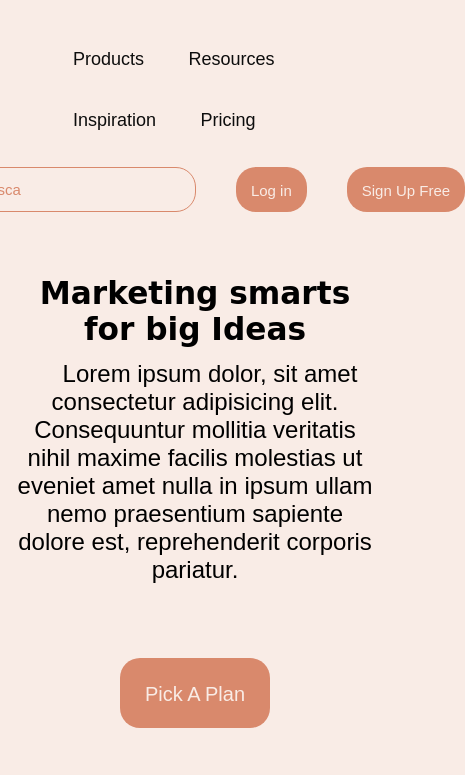
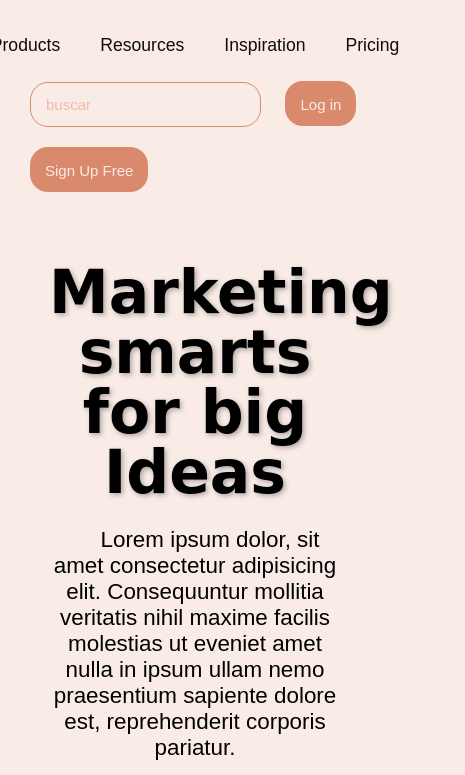
Before and after one commit to antonimatheus/Minha-Landing, a plain HTML site: page index.html in a window 390 px wide. Shown: the top 775 px of the page, 465 px wide, since content can reach past the window. Drawn offline with Linux system fonts and the light colour scheme; a web font is replaced by a local one.

Commit message:
version v2

```diff
--- /dev/null
+++ b/assets/css/menorstyle.css
@@ -0,0 +1,59 @@
+@charset "UTF-8";
+
+@media screen and (max-width:1100px){
+
+    body {
+        margin: 0 auto;
+    }
+
+    main {
+        display: flex;
+        flex-direction: column;
+        justify-content: center;
+        align-items: center;
+    }
+
+    nav {
+        display: flex;
+        flex-direction: column;
+    }
+
+
+    #left {
+        width: 80vw;
+    }
+
+
+    ul {
+        padding: 15px;
+    }
+
+    input {
+        margin: 0 auto;
+        margin: 10px;
+    }
+
+    .title {
+        font-size: 60px;
+        text-align: center;
+    }
+
+    p {
+        text-align: center;
+        margin-top: 25px;
+    }
+
+
+
+    #pick-a-plan {
+        display: block;
+        margin: 0 auto;
+        margin-top: 50px;
+    }
+
+
+
+    #img-flower1 {
+        display: none;
+        width: 50vw;
+    }
--- /dev/null
+++ b/assets/css/style.css
@@ -0,0 +1,139 @@
+@charset "UTF-8";
+
+@import url('https://fonts.googleapis.com/css2?family=Alkatra:wght@500;600;700&display=swap');
+
+:root {
+    --cor0: #F9ECE6;
+    --cor1: #BFBCAE;
+    --cor2: #D9896C;
+    --cor3: #F2BBA7;
+    --cor4: #0D0D0D;
+    --font1: Arial, Helvetica, sans-serif;
+    --font2: 'Alkatra', cursive;
+}
+
+* {
+    padding: 0;
+    margin: 0;
+    box-sizing: border-box;
+    font-family: var(--font1);
+}
+
+body {
+    width: 100vw;
+    height: 100vh;
+    background-color: var(--cor0) ;
+}
+
+main {
+    display: flex;
+    flex-direction: row;
+    padding: 30px;
+}
+
+nav {
+    display: flex;
+    flex-direction: row;
+    justify-content: space-around;
+    padding: 20px;
+    align-items: center;
+}
+
+#left {
+    width: 50vw;
+    padding: 10px;
+}
+
+#right {
+    width: 50vw;
+    padding: 10px;
+
+}
+
+.title {
+    display: flex;
+    flex-direction: column;
+    font-family: var(--font2);
+    line-height: 60px;
+    font-size: 70px;
+    text-shadow: 2px 2px 5px rgba(0, 0, 0, .3)
+}
+
+p {
+    text-align: justify;
+    text-indent: 30px;
+    margin: 20px 0px;
+    font-size: 1.4em;
+
+}
+
+ul {
+    display: flex;
+    flex-direction: row;
+    list-style-type: none;
+    font-size: 1.1em;
+}
+
+li {
+    margin: 0px 20px;
+    transition: .5s;
+}
+
+
+li:hover {
+    color: var(--cor2);
+    transform: scale(1.05);
+}
+
+a {
+    color: var(--cor4);
+    text-decoration: none;
+}
+
+#search {
+    background: none;
+    color: var(--cor2);
+    border: 1px solid var(--cor2);
+}
+
+input::placeholder {
+    color: var(--cor3);
+}
+
+input {
+    background-color: var(--cor2);
+    color: var(--cor0);
+    height: 45px;
+    margin: 0px 10px;
+    font-size: 15px;
+    padding: 15px;
+    outline: none;
+    border: none;
+    border-radius: 18px;
+    transition: .5s;
+}
+
+input:hover {
+    background-color: #dca18c;
+}
+
+#pick-a-plan {
+    width: 150px;
+    height: 60px;
+    margin-top: 25px;
+    text-align: center;
+    font-size: 1.1em;
+}
+
+#img-flower1 {
+    display: flex;
+    margin: 0 auto;
+    width: 35vw;
+    mix-blend-mode: multiply;
+}
+
+footer {
+    display: none;
+    flex-direction: column;
+    background-color: var(--cor3);
+}
--- a/estilo/menorstyle.css
+++ /dev/null
@@ -1,69 +0,0 @@
-@charset "UTF-8";
-
-@media screen and (max-width:1100px){
-
-    body {
-        margin: 0 auto;
-        padding: 13px;
-    }
-
-    nav {
-        display: flex;
-        flex-direction: column;
-    }
-
-    form {
-        width: 50%;
-        margin: auto;
-        display: flex;
-        align-items: center;
-        justify-content: center;
-
-    }
-
-    a {
-        margin: 0 auto;
-        text-align: center;
-    }
-
-    input {
-       margin-left: 40px;
-    }
-
-    main {
-        display: flex;
-        flex-direction: column;
-    }
-
-    .title {
-        font-size: 8vw;
-        text-align: center;
-    }
-
-    p {
-        text-align: center;
-    }
-
-    #pick {
-        display: block;
-        margin: 0 auto;
-        margin-top: 50px;
-    }
-
-    img {
-        margin-top: 50px;
-        width: 100%;
-    }
-
-    #baixo {
-        display: flex;
-        flex-direction: column-reverse;
-
-    }
-
-    #img2 {
-        width: 100%;
-    }
-
-
-}
--- a/estilo/style.css
+++ /dev/null
@@ -1,121 +0,0 @@
-@charset "UTF-8";
-
-@import url('https://fonts.googleapis.com/css2?family=Alkatra:wght@500;600;700&display=swap');
-
-:root {
-    --cor0: #F9ECE6;
-    --cor1: #BFBCAE;
-    --cor2: #D9896C;
-    --cor3: #F2BBA7;
-    --cor4: #0D0D0D;
-    --font1: Arial, Helvetica, sans-serif;
-    --font2: 'Alkatra', cursive;
-}
-
-body {
-    margin: 0 auto;
-    padding: 5px;
-    font-family: Arial, Helvetica, sans-serif;
-    max-width: 1500px;
-    background-color: var(--cor0);
-}
-
-nav {
-    display: flex;
-    flex-direction: row;
-    justify-content: space-between;
-    align-items: center;
-}
-
-.title {
-    flex-direction: column;
-    line-height: 10px;
-    font-family: var(--font2);
-    font-size: 70px;
-}
-
-li {
-    display: inline-block;
-    padding: 20px;
-    align-items: center;
-    font-size: 18px;
-}
-
-li:hover {
-    transition: 0.3s;
-    color: var(--cor2);
-}
-
-a {
-    color: var(--cor4);
-}
-
-p {
-    text-indent: 30px;
-    font-size: 1.5em;
-    text-align: justify;
-}
-
-main {
-    display: flex;
-    flex-direction: row;
-    margin-top: 50px;
-}
-
-
-input {
-    background-color: var(--cor2);
-    color: var(--cor0);
-    height: 45px;
-    padding: 15px;
-    border-radius: 20px;
-    border: none;
-    font-size: 15px;
-    border: none;
-
-}
-
-input:hover {
-    transition: 0.3s;
-    background-color: #dca18c;
-}
-
-#semback {
-    background: none;
-    border: 1px solid var(--cor2);
-    color: var(--cor2);
-}
-
-img {
-    width: 80%;
-}
-
-#pick {
-    padding: 25px;
-    font-size: 20px;
-    height: 70px;
-    margin-top: 40px;
-}
-
-#baixo {
-    display: flex;
-    flex-direction: row;
-    line-height: 2em;
-}
-
-#baixo > article > p {
-    margin-top: 80px;
-}
-
-#img2 {
-    width: 50%;
-}
-
-footer > p {
-    padding: 1px;
-    background-color: #dca18c62;
-    color: var(--cor4);
-    text-align: center;
-    border-radius: 10px;
-
-}
--- a/index.html
+++ b/index.html
@@ -5,9 +5,12 @@
     <meta http-equiv="X-UA-Compatible" content="IE=edge">
     <meta name="viewport" content="width=device-width, initial-scale=1.0">
     <title>Minha Landing</title>
-    <link rel="shortcut icon" href="complementos/midia/6682668.jpg" type="image/x-icon">
-<link rel="stylesheet" href="estilo/style.css">
-<link rel="stylesheet" href="estilo/menorstyle.css">
+    <link rel="shortcut icon" href="assets/midia/6682668.jpg" type="image/x-icon">
+<link rel="stylesheet" href="assets/css/style.css">
+<link rel="stylesheet" href="assets/css/menorstyle.css">
+
+<link rel="stylesheet" href="https://cdnjs.cloudflare.com/ajax/libs/font-awesome/6.4.0/css/all.min.css" integrity="sha512-iecdLmaskl7CVkqkXNQ/ZH/XLlvWZOJyj7Yy7tcenmpD1ypASozpmT/E0iPtmFIB46ZmdtAc9eNBvH0H/ZpiBw==" crossorigin="anonymous" referrerpolicy="no-referrer" />
+
 </head>
 <body>
     <header>
@@ -20,7 +23,7 @@
             </ul>
 
             <form>
-                <input type="search" value="busca" id="semback">
+                <input type="search" value="" id="search" placeholder="buscar">
                 <input type="button" value="Log in">
                 <input type="button" value="Sign Up Free">
             </form>
@@ -28,36 +31,32 @@
     </header>
 
     <main>
-        <article>
+        <article id="left">
             <h1 class="title">Marketing smarts</h1>
             <h1 class="title">for big Ideas</h1>
+
             <p>Lorem ipsum dolor, sit amet consectetur adipisicing elit. Consequuntur mollitia veritatis nihil maxime facilis molestias ut eveniet amet nulla in ipsum ullam nemo praesentium sapiente dolore est, reprehenderit corporis pariatur.</p>
+
             <form>
-                <input type="button" value="Pick A Plan" id="pick">
+                <input type="button" value="Pick A Plan" id="pick-a-plan">
             <form>
         </article>
 
-        <article>
-            <img src="complementos/midia/6682668.jpg" alt="">
+        <article id="right">
+            <img src="assets/images/poppy-flower-animate.svg" alt="flower" id="img-flower1">
         </article>
+    </main>
+    <footer>
+        <h3>Social Medias</h3>
+        <ul>
+            <li><a href="#"><i class="fa-brands fa-facebook"></i></a></li>
 
-    </main>
+            <li><a href="#"><i class="fa-brands fa-instagram"></i></a></li>
 
+            <li><a href="#"><i class="fa-brands fa-google"></i></li></a>
 
-     <main id="baixo">
-        <img src="complementos/midia/flor2.jpg" alt="" id="img2">
-
-        <article>
-            <p>Lorem ipsum dolor sit amet consectetur, adipisicing elit. Maiores corrupti vero debitis dolorem quo corporis iusto quae sapiente accusantium, at id rerum nisi ut ipsam velit similique magni cumque quisquam.</p>
-
-            <p>Lorem ipsum dolor sit amet, consectetur adipisicing elit. Praesentium, vero est architecto dolores reprehenderit assumenda rerum tenetur ipsa quis atque aliquid libero illum non, possimus perferendis laudantium? Fugiat, facere eveniet.</p>
-
-            <p>Lorem ipsum dolor sit amet, consectetur adipisicing elit. Praesentium, vero est architecto dolores reprehenderit assumenda rerum tenetur ipsa quis atque aliquid libero illum non, possimus perferendis laudantium? Fugiat, facere eveniet.</p>
-
-     </main>
-
-     <footer>
-        <p>Feito por Antoni</p>
-     </footer>
+            <p>Feito por Antoni</p>
+        </ul>
+    </footer>
 </body>
 </html>
```
Also changed, not shown: assets/images/poppy-flower-animate.svg (added), complementos/midia/6682668.jpg (deleted), complementos/midia/flor2.jpg (deleted), complementos/midia/img.jpg (deleted).
